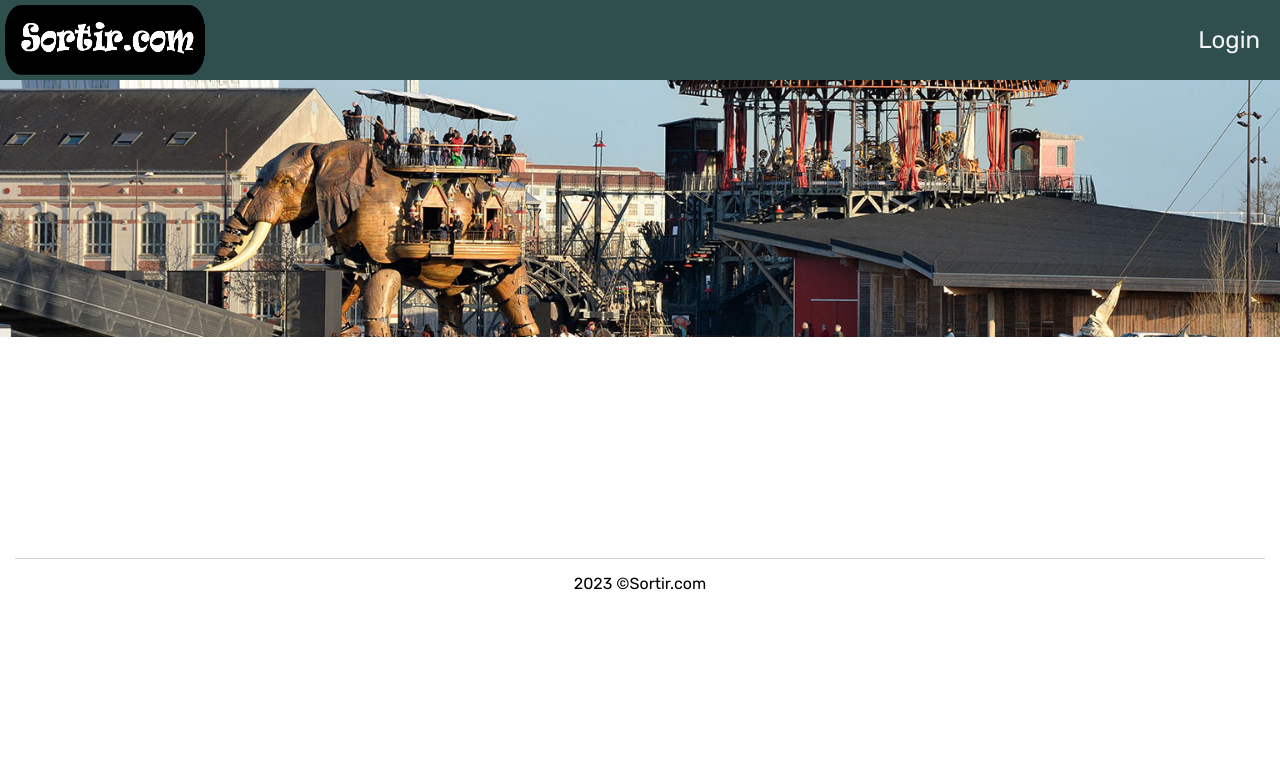
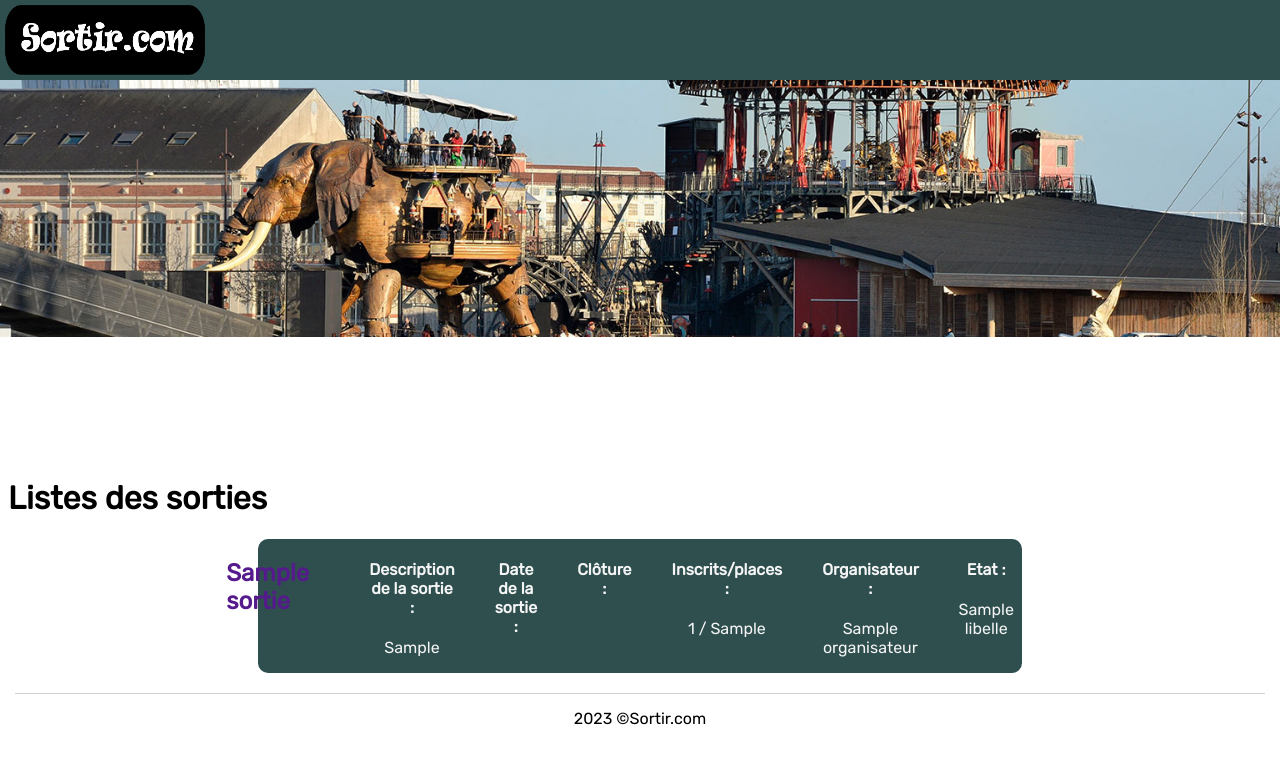
Before and after one commit to LCaffarelli/Sortir, a Symfony app: template templates/main/home.html.twig in a window 1280 px wide. Shown: the top 764 px of the page. Run offline with Twig, Linux system fonts and the light colour scheme; the template is opened without the code that fills it: most values are stand-ins (such as "Sample title", 1, 10 or a date in 2020); some libraries are stand-ins or nearby versions.

Commit message:
Affichage des sorties

```diff
--- a/public/css/style.css
+++ b/public/css/style.css
@@ -22,7 +22,7 @@ nav li{
 }
 
 header {
-    margin-bottom : 100px;
+    margin-bottom : 20px;
     width: 100%;
     height: 450px;
     z-index: 2;
@@ -90,6 +90,47 @@ header {
     background-color: dimgrey;
 }
 
+
+.detailSortie{
+    text-decoration: none;
+    padding-right: 20px;
+}
+
+li{
+    list-style: none;
+}
+
+.affichageList{
+    margin: auto;
+    height: 500px;
+    width: auto;
+}
+
+.ListSortie{
+    width: auto;
+    margin-bottom: 20px;
+    margin-left: 250px;
+    margin-right: 250px;
+    border-radius: 10px;
+    background-color: darkslategrey;
+}
+.ensembleSortie{
+    display:flex;
+    flex-direction: row;
+    justify-content: center;
+    height: auto;
+}
+.case{
+    margin-right:40px;
+    height: auto;
+    text-align: center;
+    color: whitesmoke;
+}
+
+.case h2{
+    text-align: left;
+}
+
 footer{
     border-top: 1px solid #D3D3D3;
     margin-right:15px;
--- a/src/Controller/SecurityController.php
+++ b/src/Controller/SecurityController.php
@@ -9,7 +9,7 @@ use Symfony\Component\Security\Http\Authentication\AuthenticationUtils;
 
 class SecurityController extends AbstractController
 {
-    #[Route(path: '/login', name: 'app_login')]
+    #[Route(path: '/', name: 'app_login')]
     public function login(AuthenticationUtils $authenticationUtils): Response
     {
         // if ($this->getUser()) {
--- a/templates/inc/nav.html.twig
+++ b/templates/inc/nav.html.twig
@@ -10,15 +10,17 @@
             <li><a class="navbar" href="{{ path('user_profil') }}" title="monProfil">Mon profil</a></li>
             <li><a class="navbar" href="#" title="Sites">Sites</a></li>
             <li><a class="navbar" href="#" title="Villes">Villes</a></li>
-            <li><a class="navbar" href="{{ path('app_logout') }}" title="Logout">Logout</a>
+            <li><a class="navbar" href="{{ path('sortie_creation') }}" title="Creation Sortie">Création sortie</a></li>
 
             {% if is_granted('ROLE_ADMIN') %}
                 <li><a class="navbar" href="{{ path('app_register') }}" title="admin">Création utilisateur</a></li>
 
             {% endif %}
 
-        {% else %}
-            <li><a class="navbar" href="{{ path('app_login') }}">Login</a></li>
+            <li><a class="navbar" href="{{ path('app_logout') }}" title="Logout">Logout</a>
+
+
+
 
         {% endif %}
 
--- a/templates/main/home.html.twig
+++ b/templates/main/home.html.twig
@@ -4,7 +4,46 @@
 
 {% block body %}
 
-    <div class="element"></div>
+    <h1>Listes des sorties</h1>
+    {% for s in sortie %}
+        <article class="ListSortie">
+            <div class="ensembleSortie">
+                <div class="case">
+                    <div>
+                        <h2><a class="detailSortie" href="">{{ s.nom }}</a></h2>
+                    </div>
+                </div>
+                <div class="case">
+                    <h4>Description de la sortie :</h4>
+                    <p>{{ s.infosSortie }}</p>
+                </div>
+                <div class="case">
+                    <div>
+                        <h4>Date de la sortie :</h4>
+                        <p>{{ s.dateHeureDebut.format('d-m-Y') }}</p>
+                    </div>
+                </div>
+                <div class="case">
+                    <div>
+                        <h4>Clôture :</h4>
+                        <p>{{ s.dateLimiteInscription.format('d-m-Y') }}</p>
+                    </div>
+                </div>
+                <div class="case">
+                    <h4>Inscrits/places :</h4>
+                    <p>{{ s.participants.count }} / {{ s.nbInscriptionsMax }}</p>
+                </div>
+                <div class="case">
+                    <h4>Organisateur : </h4>
+                    <p>{{ s.organisateur.nom }}</p>
+                </div>
+                <div class="case">
+                    <h4>Etat :</h4>
+                    <p>{{ s.etat.libelle }}</p>
+                </div>
+            </div>
+        </article>
+    {% endfor %}
 
 
 {% endblock %}
```
Also changed, not shown: src/Controller/MainController.php (+9 -3 lines).
